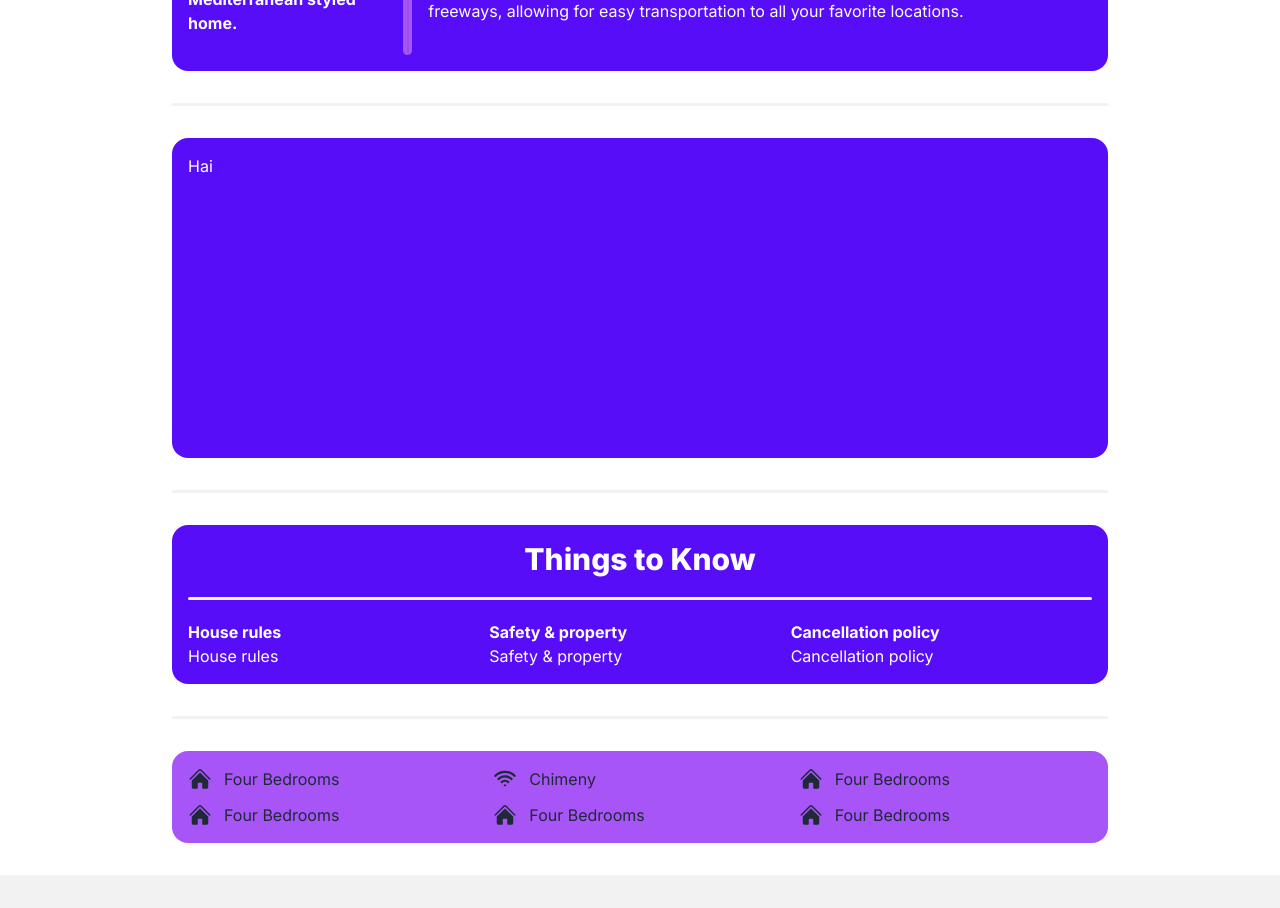
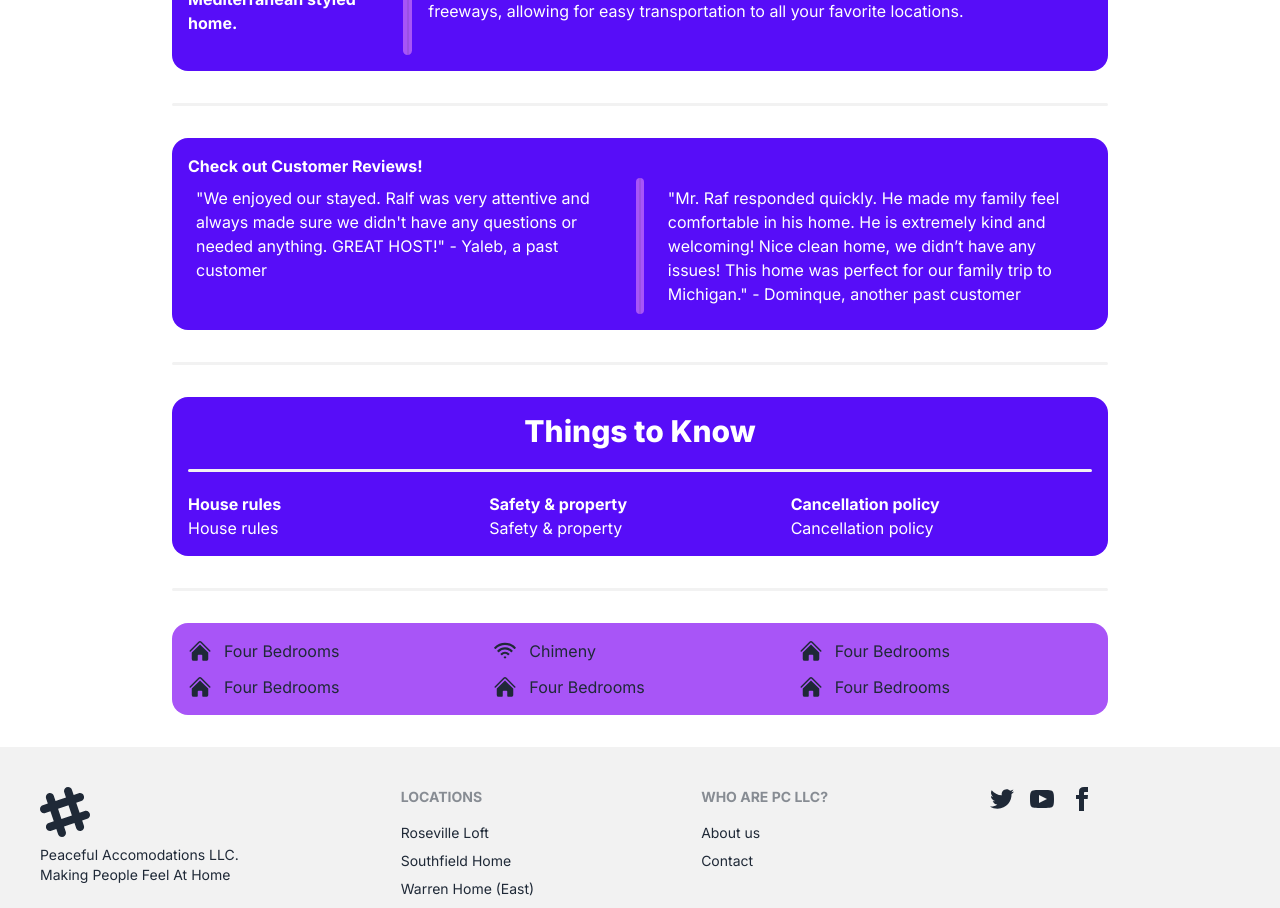
Before and after one commit to terminaltrifecta/PeacefulEscape, a Next.js app: page /southfield in a window 1280 px wide. Shown: the part 780-1688 px from the top of the page. Built offline with nearby package versions, Linux system fonts and the light colour scheme.

Commit message:
review 1

```diff
--- a/pages/property1.tsx
+++ b/pages/property1.tsx
@@ -33,7 +33,7 @@ export default function Property1() {
           </p>
         </div>
         <hr className="border-base-200" />
-        <div className="p-4 h-36 xl:h-80 card bg-primary text-white">Hai</div>
+
         <hr className="border-base-200" />
 
         <div className="p-4 gap-5 card bg-primary text-white">
--- a/pages/southfield.tsx
+++ b/pages/southfield.tsx
@@ -32,7 +32,27 @@ export default function Southfield() {
           </p>
         </div>
         <hr className="border-base-200" />
-        <div className="p-4 h-36 xl:h-80 card bg-primary text-white">Hai</div>
+        <div className="p-4 card bg-primary text-white flex">
+          <b>Check out Customer Reviews!</b>
+          <div className="reviewBody flex">
+            <div className="items-start p-2 w-1/2">
+              <p>
+                "We enjoyed our stayed. Ralf was very attentive and always made
+                sure we didn't have any questions or needed anything. GREAT
+                HOST!" - Yaleb, a past customer
+              </p>
+            </div>
+            <div className="divider divider-horizontal rounded-full bg-purple-500 w-2"></div>
+            <div className="items-end p-2 w-1/2">
+              <p>
+                "Mr. Raf responded quickly. He made my family feel comfortable
+                in his home. He is extremely kind and welcoming! Nice clean
+                home, we didn’t have any issues! This home was perfect for our
+                family trip to Michigan." - Dominque, another past customer
+              </p>
+            </div>
+          </div>
+        </div>
         <hr className="border-base-200" />
 
         <div className="p-4 gap-5 card bg-primary text-white">
```
